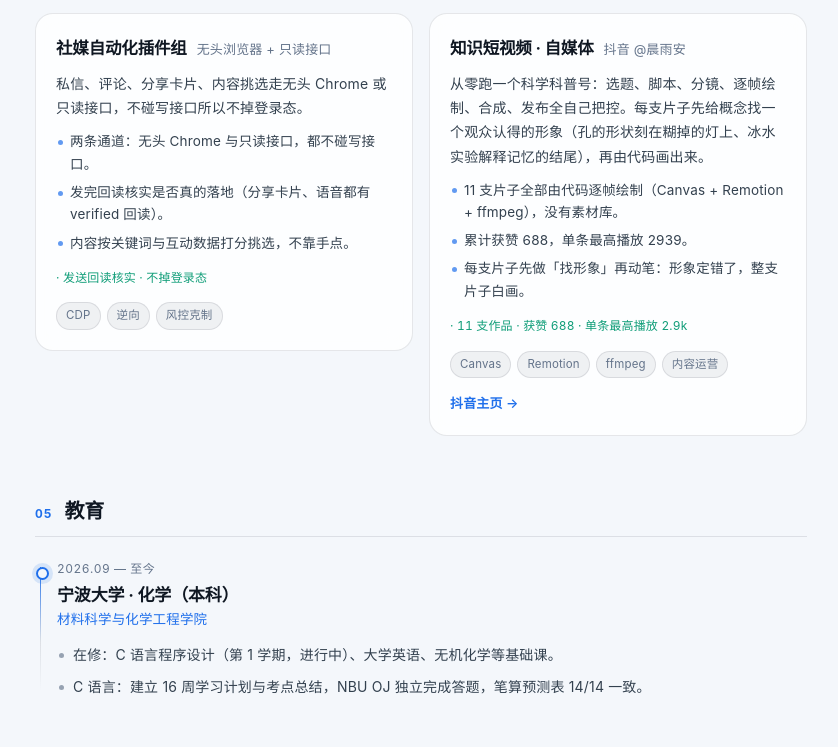
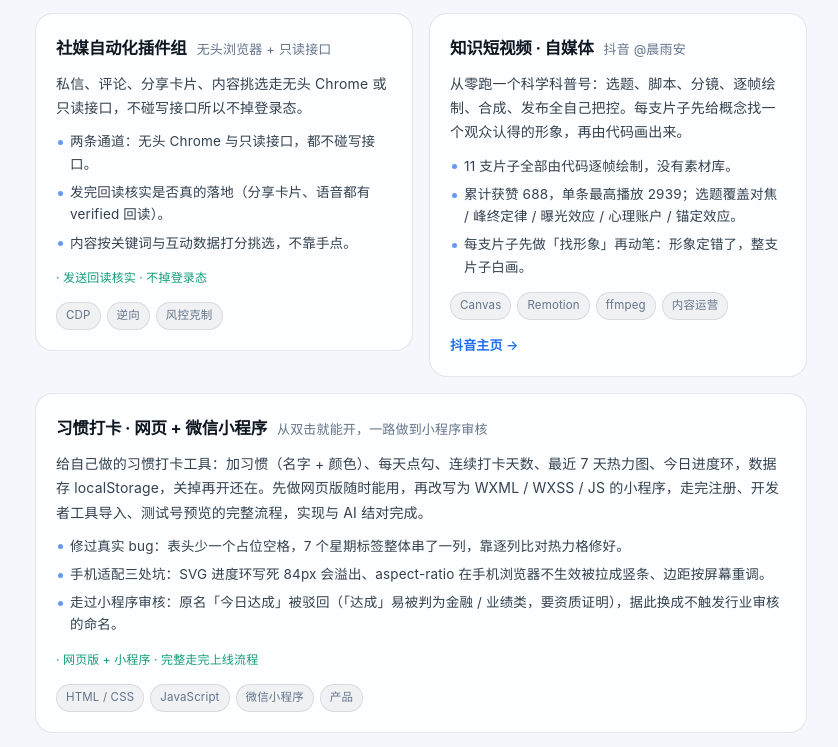
Before and after one commit to 1393489/resume, a plain HTML site: page index.html in a window 1280 px wide. Shown: the part 2693-3440 px from the top of the page, without its empty margins (395-1233 px from the left). Drawn offline with Linux system fonts and the light colour scheme.

Commit message:
删掉装机选件技能；新增「习惯打卡 · 网页+小程序」项目（含真实 bug 与审核经历）；第 5 张卡横跨整行，回到 3 页

```diff
--- a/assets/styles.css
+++ b/assets/styles.css
@@ -490,6 +490,8 @@ main { min-width: 0; }
 
 /* ---------- 项目卡 ---------- */
 .projects { display: grid; grid-template-columns: repeat(2, minmax(0, 1fr)); gap: 16px; align-items: start; }
+/* 卡片是奇数张时，最后一张横跨整行 —— 否则右下半格空着，还把版面撑高 */
+.projects > .card:last-child:nth-child(odd) { grid-column: 1 / -1; }
 .card {
   position: relative;
   display: flex;
--- a/data/resume.js
+++ b/data/resume.js
@@ -69,7 +69,7 @@ window.RESUME = {
       group: '工程与系统',
       items: [
         { name: 'Windows 软件安全基线（注册表 / 服务 / 启动项）', level: 65 },
-        { name: '装机配置与二手选件决策', level: 60 },
+        { name: '微信小程序（WXML / WXSS / 开发者工具）', level: 50 },
         { name: 'AI 协作下的自动化脚本落地', level: 55 },
         { name: '英文技术文档阅读（备考中）', level: 50 }
       ]
@@ -142,14 +142,25 @@ window.RESUME = {
       name: '知识短视频 · 自媒体',
       subtitle: '抖音 @晨雨安',
       tags: ['Canvas', 'Remotion', 'ffmpeg', '内容运营'],
-      desc: '从零跑一个科学科普号：选题、脚本、分镜、逐帧绘制、合成、发布全自己把控。每支片子先给概念找一个观众认得的形象（孔的形状刻在糊掉的灯上、冰水实验解释记忆的结尾），再由代码画出来。',
+      desc: '从零跑一个科学科普号：选题、脚本、分镜、逐帧绘制、合成、发布全自己把控。每支片子先给概念找一个观众认得的形象，再由代码画出来。',
       points: [
-        '11 支片子全部由代码逐帧绘制（Canvas + Remotion + ffmpeg），没有素材库。',
-        '累计获赞 688，单条最高播放 2939。',
+        '11 支片子全部由代码逐帧绘制，没有素材库。',
+        '累计获赞 688，单条最高播放 2939；选题覆盖对焦 / 峰终定律 / 曝光效应 / 心理账户 / 锚定效应。',
         '每支片子先做「找形象」再动笔：形象定错了，整支片子白画。'
       ],
-      metric: '11 支作品 · 获赞 688 · 单条最高播放 2.9k',
       link: { label: '抖音主页', href: 'https://www.douyin.com/user/MS4wLjABAAAAgR8oYsu1UH0b9p8rb9CFbt0A8LrPV22_zUWUBNv2YXQ' }
+    },
+    {
+      name: '习惯打卡 · 网页 + 微信小程序',
+      subtitle: '从双击就能开，一路做到小程序审核',
+      tags: ['HTML / CSS', 'JavaScript', '微信小程序', '产品'],
+      desc: '给自己做的习惯打卡工具：加习惯（名字 + 颜色）、每天点勾、连续打卡天数、最近 7 天热力图、今日进度环，数据存 localStorage，关掉再开还在。先做网页版随时能用，再改写为 WXML / WXSS / JS 的小程序，走完注册、开发者工具导入、测试号预览的完整流程，实现与 AI 结对完成。',
+      points: [
+        '修过真实 bug：表头少一个占位空格，7 个星期标签整体串了一列，靠逐列比对热力格修好。',
+        '手机适配三处坑：SVG 进度环写死 84px 会溢出、aspect-ratio 在手机浏览器不生效被拉成竖条、边距按屏幕重调。',
+        '走过小程序审核：原名「今日达成」被驳回（「达成」易被判为金融 / 业绩类，要资质证明），据此换成不触发行业审核的命名。'
+      ],
+      metric: '网页版 + 小程序 · 完整走完上线流程'
     }
   ],
 
```
Also changed, not shown: 1 other file.
